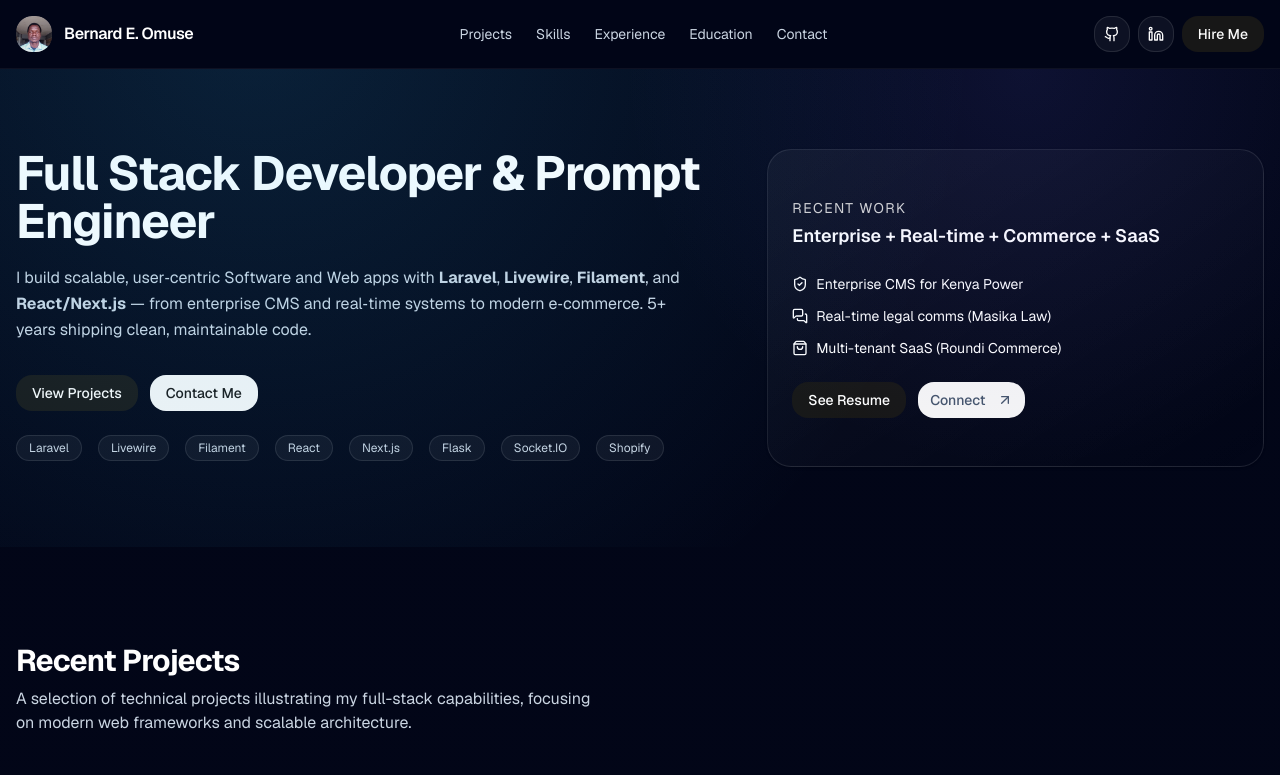
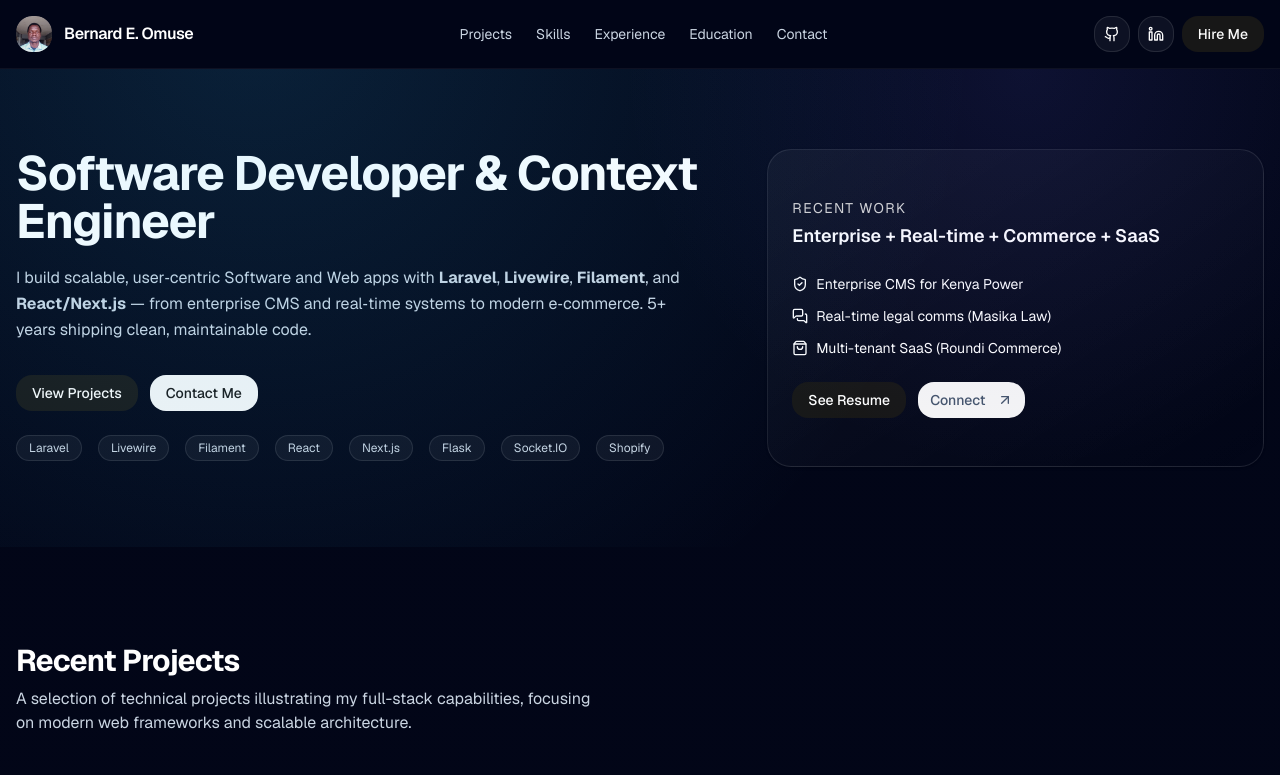
Before and after one commit to omu34/bernard-portfolio, a Next.js app: page / in a window 1280 px wide. Shown: the top 775 px of the page. Built offline with nearby package versions, Linux system fonts and the light colour scheme.

Commit message:
title change

```diff
--- a/src/components/portfolio/Hero.tsx
+++ b/src/components/portfolio/Hero.tsx
@@ -18,7 +18,7 @@ export function Hero() {
             transition={{ duration: 0.6 }}
             className="text-4xl md:text-5xl font-bold tracking-tight"
           >
-            Full Stack Developer & Prompt Engineer
+            Software  Developer & Context Engineer
           </motion.h1>
           <p className="mt-5 text-slate-300 leading-relaxed max-w-2xl">
 
```
